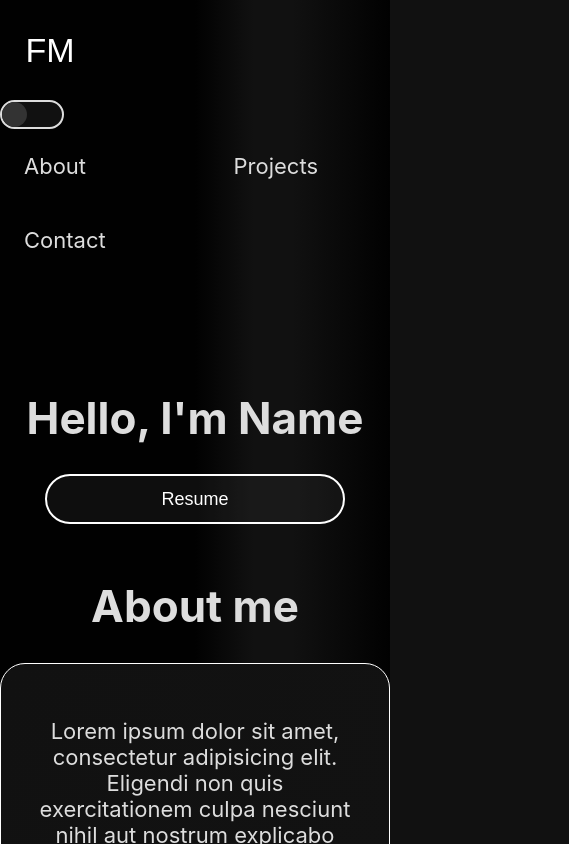
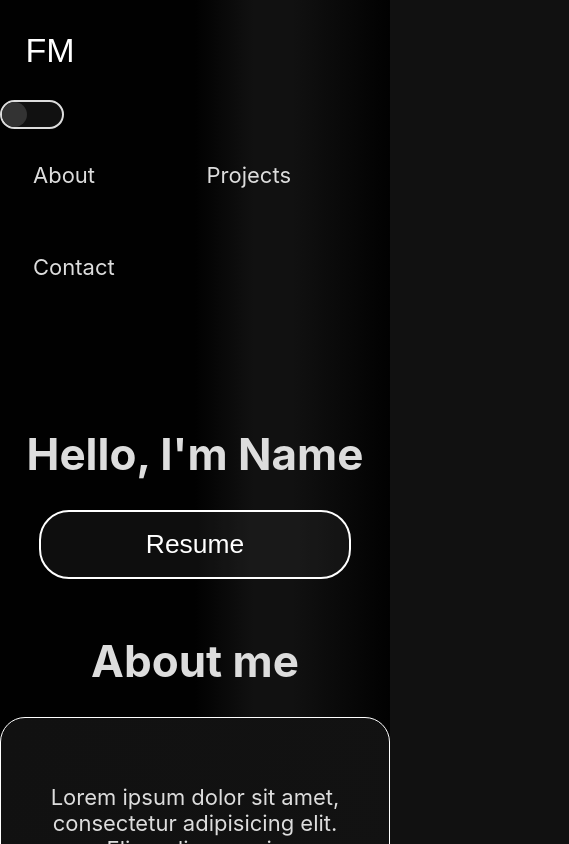
Before and after one commit to Faboid/portfolio, a React (Create React App) app: page / in a window 390 px wide. Shown: the top 844 px of the page, 569 px wide, since content can reach past the window. Built offline with nearby package versions, Linux system fonts and the light colour scheme; the HTML template or start-up script is replaced by a standard one.

Commit message:
Improved responsiveness to screen sizes by setting the font-size on the html element.

```diff
--- a/src/components/ResumeButton.css
+++ b/src/components/ResumeButton.css
@@ -7,7 +7,7 @@
     border-radius: 30px;
     border: 2px solid white;
     color: white;
-    font-size: large;
+    font-size: 120%;
     position: relative;
     transition: 0.5s;
 }
--- a/src/index.css
+++ b/src/index.css
@@ -3,9 +3,12 @@
   --bg: #111111;
 }
 
+html {
+  font-size: 22px;
+}
+
 body {
   margin: 0;
-  font-size:22px;
   font-family: -apple-system, BlinkMacSystemFont, 'Segoe UI', 'Roboto', 'Oxygen',
     'Ubuntu', 'Cantarell', 'Fira Sans', 'Droid Sans', 'Helvetica Neue',
     sans-serif;
@@ -19,3 +22,9 @@ code {
   font-family: source-code-pro, Menlo, Monaco, Consolas, 'Courier New',
     monospace;
 }
+
+@media (min-width: 3000px) {
+  html {
+    font-size: 44px;
+  }
+}
```
